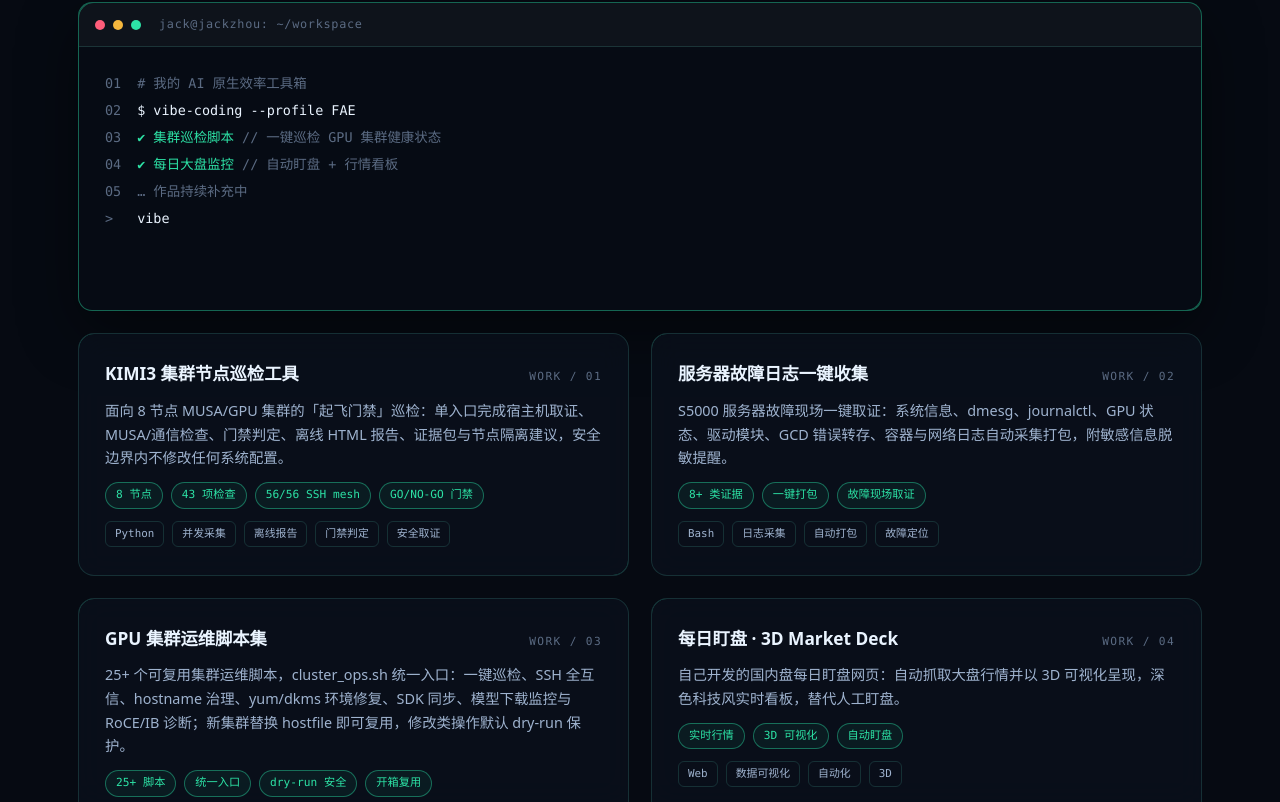
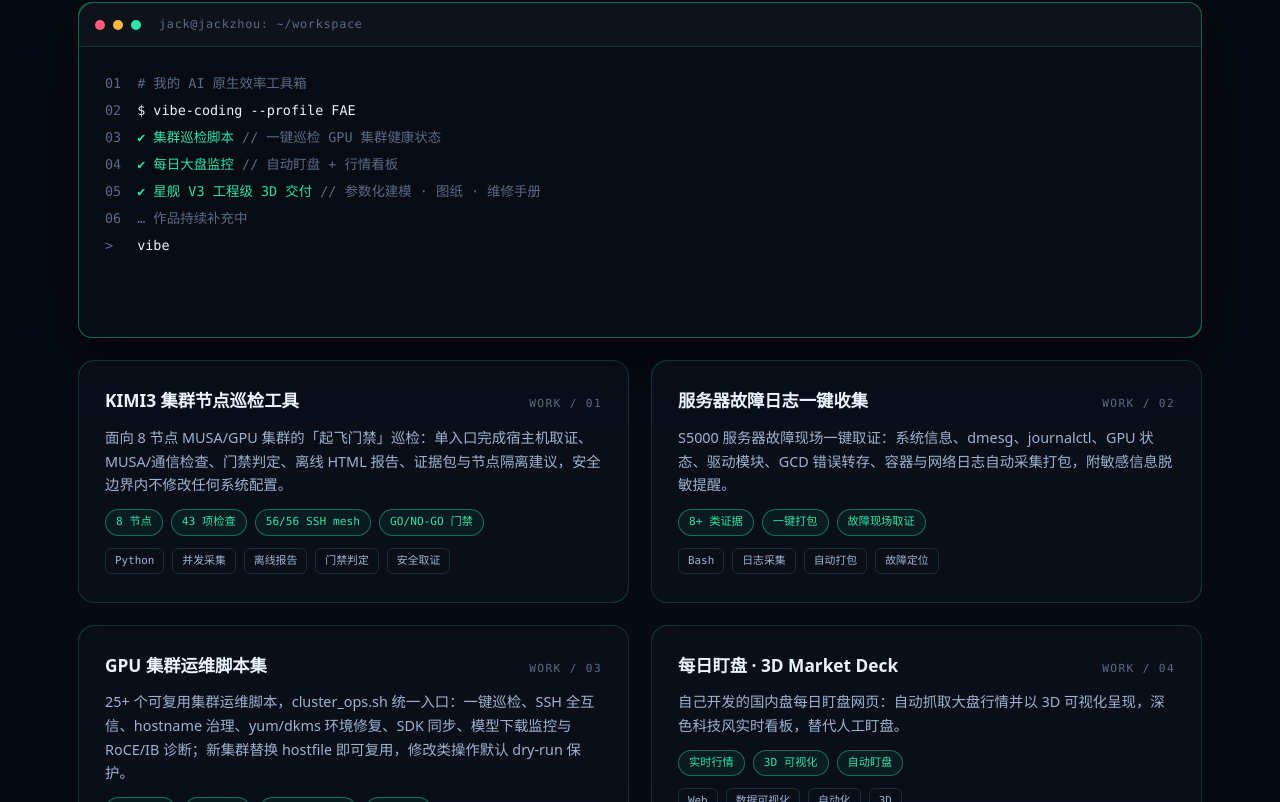
Before and after one commit to JackZhou1018/Jack_Zhou_resume, a React (Vite) app: page / in a window 1280 px wide. Shown: the part 5117-5919 px from the top of the page. Built offline with nearby package versions, Linux system fonts and the light colour scheme.

Commit message:
feat: Vibe Coding 终端代码框加入星舰 V3 工程级 3D 交付作品

```diff
--- a/src/components/VibeCoding.jsx
+++ b/src/components/VibeCoding.jsx
@@ -4,7 +4,7 @@ import { vibe } from '../data/resume.js'
 const typingLines = [
   'vibe-coding --tool 集群巡检脚本',
   'vibe-coding --tool 每日大盘监控',
-  'vibe-coding --tool GPU 环境检测',
+  'vibe-coding --tool 星舰 V3 工程级 3D 交付',
 ]
 
 export default function VibeCoding() {
@@ -42,7 +42,8 @@ export default function VibeCoding() {
             <div><span className="ln">02</span><span className="cmd">$ vibe-coding --profile FAE</span></div>
             <div><span className="ln">03</span><span className="ok">✔ 集群巡检脚本</span><span className="dim">    // 一键巡检 GPU 集群健康状态</span></div>
             <div><span className="ln">04</span><span className="ok">✔ 每日大盘监控</span><span className="dim">    // 自动盯盘 + 行情看板</span></div>
-            <div><span className="ln">05</span><span className="dim">… 作品持续补充中</span></div>
+            <div><span className="ln">05</span><span className="ok">✔ 星舰 V3 工程级 3D 交付</span><span className="dim">    // 参数化建模 · 图纸 · 维修手册</span></div>
+            <div><span className="ln">06</span><span className="dim">… 作品持续补充中</span></div>
             <div className="term-typing"><span className="ln">&gt;</span> <span className="cmd" ref={cursorRef} /><span className="term-cursor" /></div>
           </div>
         </div>
```
